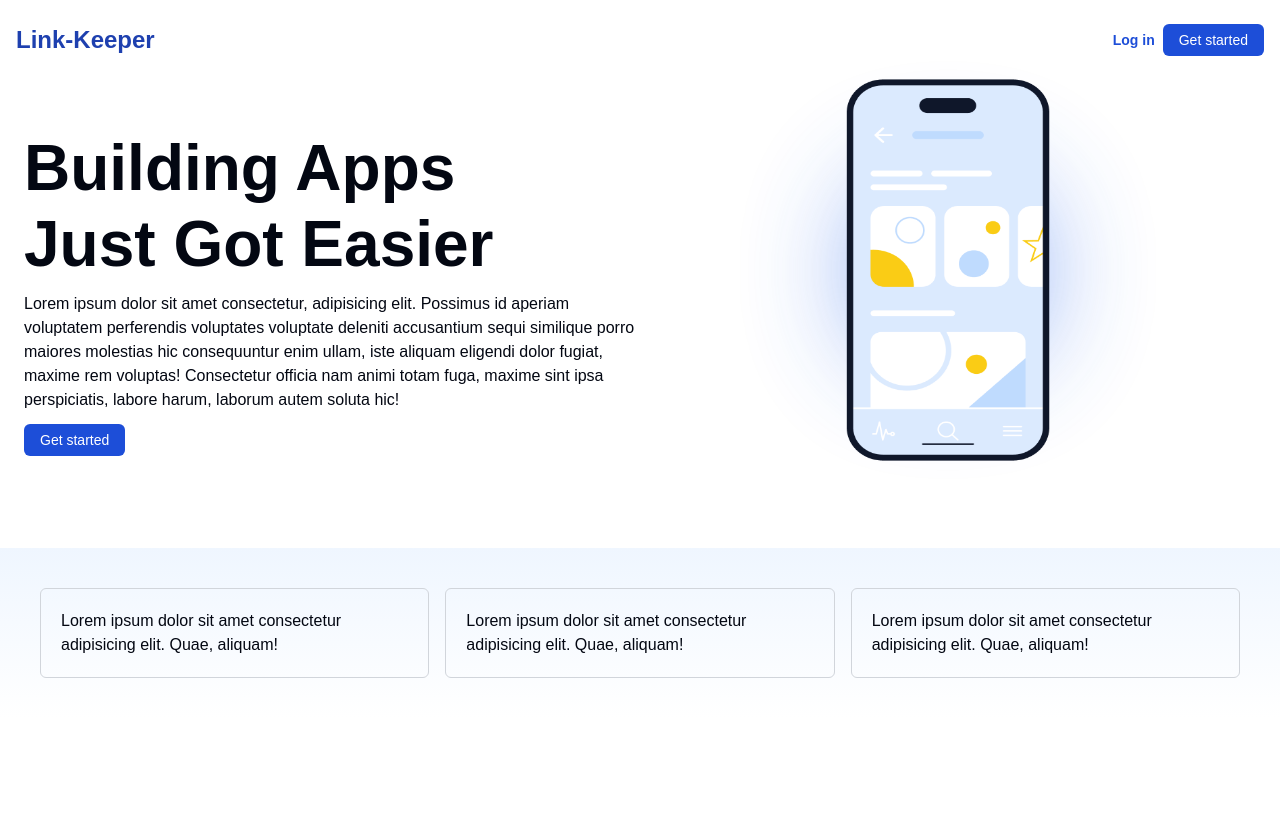
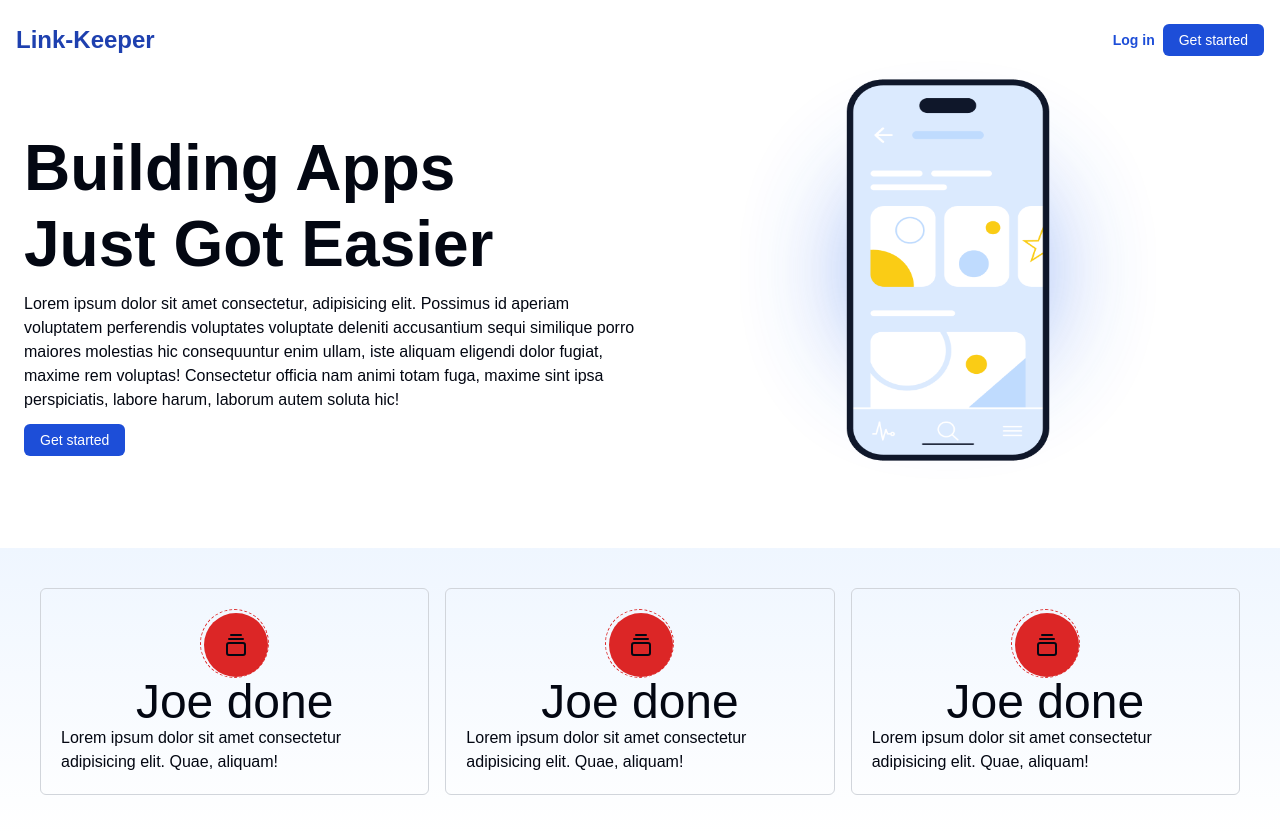
Before and after one commit to utpalsinghdev/link-keeper, a Next.js app: page / in a window 1280 px wide. Before the commit the page ends 800 px from the top, so only its background shows below. Built offline with nearby package versions, Linux system fonts and the light colour scheme.

Commit message:
on the way

```diff
--- a/src/components/atoms/home/Card.tsx
+++ b/src/components/atoms/home/Card.tsx
@@ -1,17 +1,20 @@
+import { GalleryVerticalEnd } from "lucide-react";
 import React from "react";
 
 const Card = () => {
   return (
-    <div>
-      <div>
-        <div className="border border-gray-300 p-5 cursor-pointer rounded-md">
-          <div className="flex-col items-start gap-5 text-3xl md:text-4xl xl:text-5xl"></div>
-          <p className="">
-            Lorem ipsum dolor sit amet consectetur adipisicing elit. Quae,
-            aliquam!
-          </p>
+    <div className="border border-gray-300 p-5 cursor-pointer rounded-md flex flex-col items-center justify-center">
+      <div className="flex justify-center items-center border rounded-full w-max border-dashed border-red-600 ">
+        <div className="bg-red-600 ml-[3px] mt-[3px] p-5 w-max rounded-full flex items-center justify-center">
+          <GalleryVerticalEnd />
         </div>
       </div>
+      <div className="flex-col items-start gap-5 text-3xl md:text-4xl xl:text-5xl">
+        <h1>Joe done</h1>
+      </div>
+      <p className="">
+        Lorem ipsum dolor sit amet consectetur adipisicing elit. Quae, aliquam!
+      </p>
     </div>
   );
 };
--- a/src/components/atoms/home/Hero.tsx
+++ b/src/components/atoms/home/Hero.tsx
@@ -40,8 +40,8 @@ const Hero = () => {
             height={1920}
             src={"/iPhone.png"}
             alt="phone"
-            className="absolute h-72 w-52 md:h-96
-             md:w-52"
+            className="absolute z-50 h-96
+             w-52"
           />
         </div>
       </div>
```
